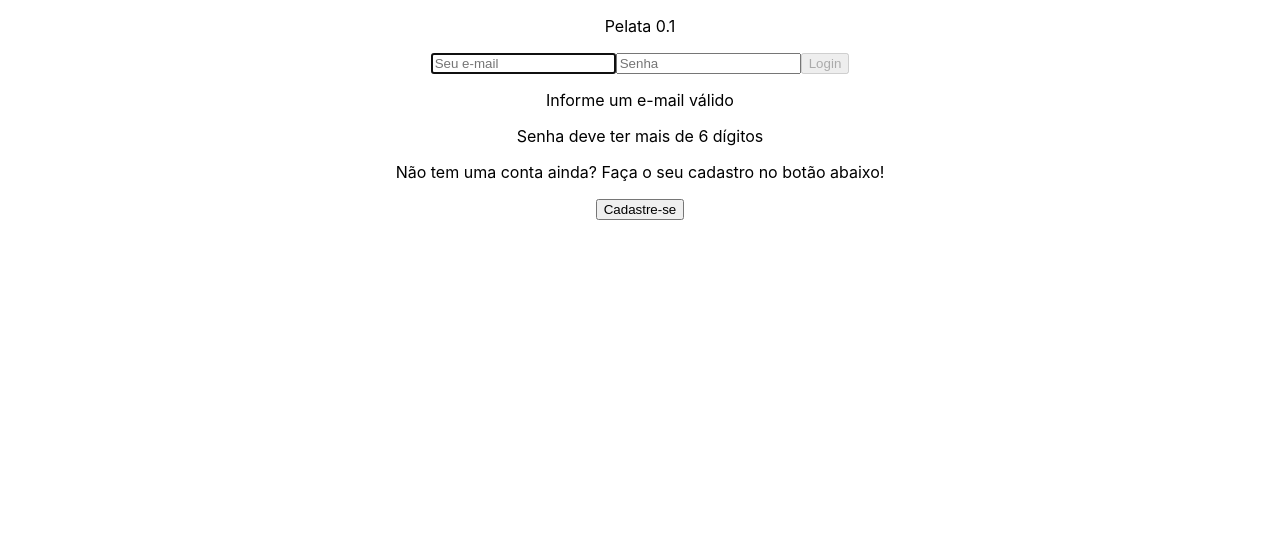
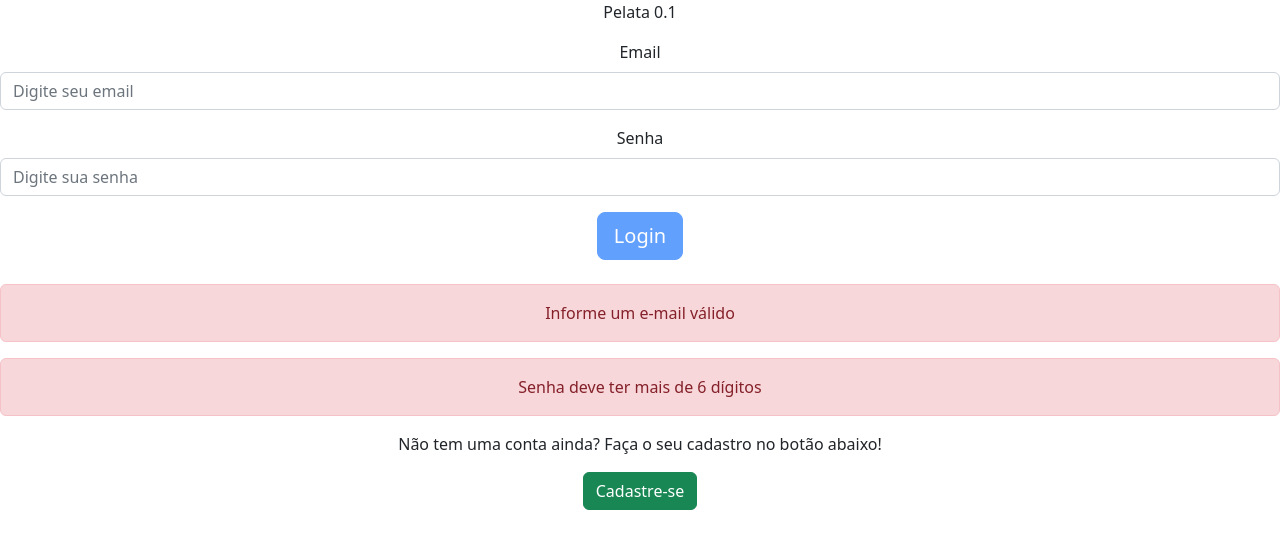
Before and after one commit to devMaikel/pelata, a React (Create React App) app in the folder pelata-front/: page /#/ in a window 1280 px wide. Shown: the top 548 px of the page. Built offline with nearby package versions, Linux system fonts and the light colour scheme.

Commit message:
iniciando react-bootstrap

```diff
--- a/pelata-front/package.json
+++ b/pelata-front/package.json
@@ -7,7 +7,9 @@
     "@testing-library/react": "^13.4.0",
     "@testing-library/user-event": "^13.5.0",
     "axios": "^1.3.4",
+    "bootstrap": "^5.2.3",
     "react": "^18.2.0",
+    "react-bootstrap": "^2.7.2",
     "react-dom": "^18.2.0",
     "react-router-dom": "^6.8.2",
     "react-scripts": "5.0.1",
--- a/pelata-front/src/App.js
+++ b/pelata-front/src/App.js
@@ -4,6 +4,7 @@ import GeneralProvider from './context/GeneralProvider';
 import GroupPage from './pages/GroupPage';
 import HomePage from './pages/HomePage';
 import LoginPage from './pages/LoginPage';
+import 'bootstrap/dist/css/bootstrap.min.css';
 
 function App() {
   return (
--- a/pelata-front/src/pages/LoginPage.jsx
+++ b/pelata-front/src/pages/LoginPage.jsx
@@ -3,6 +3,10 @@ import { useNavigate } from 'react-router-dom'
 import LoginHeader from '../components/LoginHeader';
 import { checkToken, loginUser } from '../api/userApi';
 import getFromLocalStorage from '../helpers/getFromLS';
+import Button from 'react-bootstrap/Button';
+import Modal from 'react-bootstrap/Modal';
+import Alert from 'react-bootstrap/Alert';
+import Form from 'react-bootstrap/Form';
 
 export default function LoginPage() {
   let navigate = useNavigate();
@@ -63,22 +67,58 @@ export default function LoginPage() {
     <div>
       <LoginHeader/>
       <div className='loginWindow'>
-        <input type="text" placeholder="Seu e-mail" autoFocus={ true } name="email-input" onChange={ userOnChange }/>
-        <input type="password" placeholder="Senha" onChange={ userOnChange }/>
-        <button
-          type='button'
+        <Form>
+          <Form.Group className="mb-3" controlId="exampleForm.ControlInput1">
+            <Form.Label>Email</Form.Label>
+            <Form.Control
+              type="email"
+              placeholder="Digite seu email"
+              onChange={ userOnChange }
+              name="email-input"
+            />
+          </Form.Group>
+          <Form.Group className="mb-3" controlId="exampleForm.ControlInput2">
+            <Form.Label>Senha</Form.Label>
+            <Form.Control type="password" placeholder="Digite sua senha" onChange={ userOnChange }/>
+          </Form.Group>
+          <Button
+            onClick={ () => loginClick({ email: inputEmail, password: inputPassword}) }
+            disabled={ loginBtnIsDisabled }
+            variant="primary"
+            size='lg'
+          >
+            Login
+          </Button>
+        </Form>
+        {/* <input type="text" placeholder="Seu e-mail" autoFocus={ true } name="email-input" onChange={ userOnChange }/>
+        <input type="password" placeholder="Senha" onChange={ userOnChange }/> */}
+        <br></br>
+        {/* <Button
+          onClick={ () => loginClick({ email: inputEmail, password: inputPassword}) }
           disabled={ loginBtnIsDisabled }
-          onClick= { () => loginClick({ email: inputEmail, password: inputPassword}) }
+          variant="primary"
+          size='lg'
         >
           Login
-        </button>
-        { invalidLogin && <p>Usuário ou senha incorretos</p> }
-        { !validateEmail() && <p>Informe um e-mail válido</p> }
-        { inputPassword.length < 6 && <p>Senha deve ter mais de 6 dígitos</p> }
+        </Button> */}
+        {/* { invalidLogin && <p>Usuário ou senha incorretos</p> } */}
+        <Modal show={invalidLogin} onHide={ () => { setInvalidLogin(false)}}>
+        <Modal.Header closeButton>
+          <Modal.Title>Email ou senha incorretos</Modal.Title>
+        </Modal.Header>
+        <Modal.Body>Você digitou o email ou a senha errado aí magão</Modal.Body>
+        <Modal.Footer>
+          <Button variant="primary" onClick={() => { setInvalidLogin(false)}}>
+            Ok
+          </Button>
+        </Modal.Footer>
+      </Modal>
+        { !validateEmail() && <Alert variant='danger'>Informe um e-mail válido</Alert> }
+        { inputPassword.length < 6 && <Alert variant='danger'>Senha deve ter mais de 6 dígitos</Alert> }
       </div>
       <div>
         <p>Não tem uma conta ainda? Faça o seu cadastro no botão abaixo!</p>
-        <button type='button'>Cadastre-se</button>
+        <Button variant="success">Cadastre-se</Button>
       </div>
     </div>
   )
```
Also changed, not shown: 1 other file (tests, documents, lock files or other folders).
